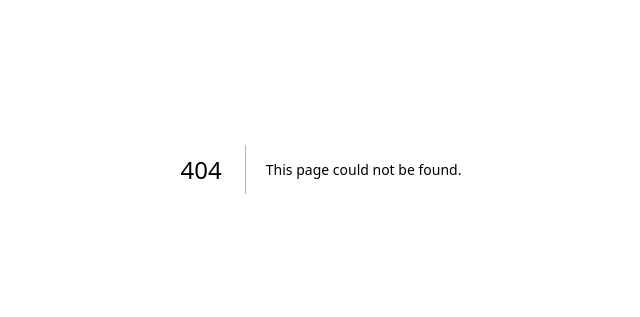
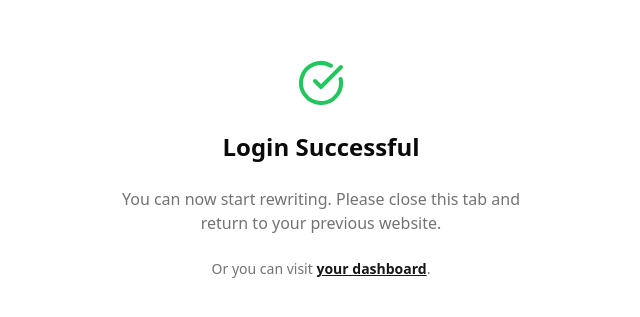
Before and after one commit to mankaistep/fast-ai-rewrite-app, a Next.js app: page /auth/success in a window 1280 px wide. Before the commit this address had no page. Shown: the part 231-548 px from the top of the page, without its empty margins (319-959 px from the left). Built offline with nearby package versions, Linux system fonts and the light colour scheme.

Commit message:
add mark-as-approved route

```diff
--- a/src/app/(api)/api/auth/[...nextauth]/route.ts
+++ b/src/app/(api)/api/auth/[...nextauth]/route.ts
@@ -20,7 +20,6 @@ export const authOptions: NextAuthOptions = {
     },
     callbacks: {
         async signIn({ user, email }) {
-            console.log("Sign in callback", { user, email });
             if (!email?.verificationRequest) {
                 await prisma.user.upsert({
                     where: {
@@ -55,7 +54,6 @@ export const authOptions: NextAuthOptions = {
             return session
         }
     },
-    debug: true, // Enable debug messages
     secret: process.env.NEXTAUTH_SECRET,
 }
 
--- a/src/app/(api)/api/rewrite/generate/route.ts
+++ b/src/app/(api)/api/rewrite/generate/route.ts
@@ -2,24 +2,16 @@ import { NextRequest, NextResponse } from 'next/server';
 import { sendRewriteRequest } from '@/lib/openai-utils';
 import {getToken} from "next-auth/jwt";
 import prisma from "@/lib/prisma";
+import {getUser} from "@/lib/auth-utils";
 
 export async function POST(req: NextRequest) {
     try {
-        const token = await getToken({
-            req: req,
-            secret: process.env.NEXTAUTH_SECRET
-        })
+        const user = await getUser(req);
 
-        if (!token) {
-            return NextResponse.json({ error: 'Unauthorized' }, { status: 401 });
+        // If fails => user ~ error
+        if (user instanceof NextResponse) {
+            return user; // or throw an error, depending on your use case
         }
-
-        // @ts-ignore
-        const userEmail = token.email
-
-        const user = await prisma.user.findFirst({
-            where: { email: userEmail },
-        })
 
         if (!user) {
             return NextResponse.json({ error: 'User not found' }, { status: 404 });
@@ -47,7 +39,7 @@ export async function POST(req: NextRequest) {
         }
 
         // Call the sendRewriteRequest function
-        const result = await sendRewriteRequest(agentId, original, prompt);
+        const result = await sendRewriteRequest(agent, original, prompt);
 
         // Return the result
         return NextResponse.json(result);
--- /dev/null
+++ b/src/app/(api)/api/rewrite/mark-as-approved/route.ts
@@ -0,0 +1,39 @@
+import {NextRequest, NextResponse} from "next/server";
+import prisma from "@/lib/prisma";
+import {getUser} from "@/lib/auth-utils";
+
+export async function POST(request: NextRequest) {
+    try {
+        const user = await getUser(request);
+
+        // If fails => user ~ error
+        if (user instanceof NextResponse) {
+            return user;
+        }
+
+        if (!user) {
+            return NextResponse.json({ error: 'User not found' }, { status: 404 });
+        }
+
+        const body = await request.json();
+        const { activityId } = body;
+
+        if (!activityId) {
+            return NextResponse.json({ error: 'Activity ID is required' }, { status: 400 });
+        }
+
+        await prisma.activity.update({
+            where: {
+                id: activityId
+            },
+            data: {
+                result: true
+            }
+        });
+
+        return NextResponse.json({ message: 'Activity marked as approved' });
+    } catch (error) {
+        console.error('Error marking activity as approved:', error);
+        return NextResponse.json({ error: 'Internal Server Error' }, { status: 500 });
+    }
+}
--- a/src/app/(cms)/auth/page.tsx
+++ b/src/app/(cms)/auth/page.tsx
@@ -12,12 +12,20 @@ export default function LoginPage() {
     const router = useRouter()
 
     const handleGoogleLogin = async () => {
+        const url = new URL(window.location.href);
+        const callbackUrl = url.searchParams.get('callbackUrl');
+
         try {
-            await signIn("google", {
-                callbackUrl: "/a/dashboard"
-            })
-        }
-        catch (error) {
+            if (callbackUrl) {
+                await signIn("google", {
+                    callbackUrl: callbackUrl
+                })
+            } else {
+                await signIn("google", {
+                    callbackUrl: "/a/dashboard"
+                })
+            }
+        } catch (error) {
             console.error("Login failed", error)
             setError("Failed to login. Please try again.")
         }
--- /dev/null
+++ b/src/app/(cms)/auth/success/page.tsx
@@ -0,0 +1,26 @@
+import Link from 'next/link'
+import { CheckCircle } from "lucide-react"
+
+export default function Component() {
+    return (
+        <div className="flex flex-col items-center justify-center min-h-screen bg-background text-foreground p-4">
+            <div className="max-w-md w-full space-y-6 text-center">
+                <CheckCircle className="mx-auto h-12 w-12 text-green-500" />
+                <h1 className="text-2xl font-bold">Login Successful</h1>
+                <p className="text-muted-foreground">
+                    You can now start rewriting. Please close this tab and return to your previous website.
+                </p>
+                <p className="text-sm text-muted-foreground">
+                    Or you can visit{' '}
+                    <Link
+                        href="/a/dashboard"
+                        className="text-primary font-bold underline hover:text-primary-focus"
+                    >
+                        your dashboard
+                    </Link>
+                    .
+                </p>
+            </div>
+        </div>
+    )
+}
--- /dev/null
+++ b/src/lib/auth-utils.ts
@@ -0,0 +1,21 @@
+import {NextRequest, NextResponse} from "next/server";
+import {getToken} from "next-auth/jwt";
+import prisma from "@/lib/prisma";
+
+export async function getUser(request: NextRequest) {
+    const token = await getToken({
+        req: request,
+        secret: process.env.NEXTAUTH_SECRET
+    })
+
+    if (!token) {
+        return NextResponse.json({ error: 'Unauthorized' }, { status: 401 });
+    }
+
+    // @ts-ignore
+    const userEmail = token.email
+
+    return prisma.user.findFirst({
+        where: {email: userEmail},
+    });
+}
--- a/src/lib/openai-utils.ts
+++ b/src/lib/openai-utils.ts
@@ -1,27 +1,18 @@
 import prisma from "./prisma";
+import { Agent as PrismaAgent } from "@prisma/client";
 import {randomUUID} from "node:crypto";
 
 const OPENAI_API_KEY = process.env.OPENAI_API_KEY
 const OPENAI_ORGANIZATION_ID = process.env.OPENAI_ORGANIZATION_ID
 const OPENAI_PROJECT_ID = process.env.OPENAI_PROJECT_ID
 
-export async function sendRewriteRequest(agentId: number, original: string, prompt: string) : Promise<{
+export async function sendRewriteRequest(agent: any, original: string, prompt: string) : Promise<{
     activityId: string,
     agentId: number,
     original: string,
     prompt: string,
     suggestion: string
 }> {
-    // Check valid agent
-    const agent = await prisma.agent.findFirst({
-        where: {
-            id: agentId
-        },
-        include: {
-            activities: true
-        }
-    })
-
     if (!agent) {
         throw new Error("Agent not found")
     }
@@ -119,7 +110,7 @@ export async function sendRewriteRequest(agentId: number, original: string, prom
             await prisma.activity.create({
                 data: {
                     id: newActivityId,
-                    agentId: agentId,
+                    agentId: agent.id,
                     input: original,
                     prompt: prompt,
                     output: suggestion,
@@ -130,7 +121,7 @@ export async function sendRewriteRequest(agentId: number, original: string, prom
 
         return {
             activityId: newActivityId,
-            agentId: agentId,
+            agentId: agent.id,
             original: original,
             prompt: prompt,
             suggestion: suggestion
@@ -139,10 +130,21 @@ export async function sendRewriteRequest(agentId: number, original: string, prom
         console.log(error);
         return {
             activityId: newActivityId,
-            agentId: agentId,
+            agentId: agent.id,
             original: original,
             prompt: prompt,
             suggestion: "Oops, some error happened :("
         }
     }
 }
+
+export function markActivityAsApproved(activityId: string) {
+    prisma.activity.update({
+        where: {
+            id: activityId
+        },
+        data: {
+            result: true
+        }
+    })
+}
```
